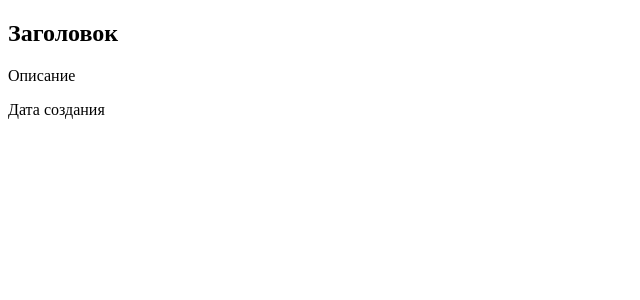
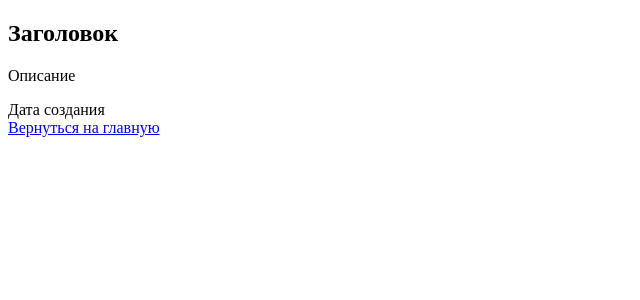
Before and after one commit to SergeyDedikov/test__ne-naprasno, a Next.js app: page /tasks/task in a window 1280 px wide. Shown: the top 300 px of the page, without its empty margins (0-640 px from the left). Built offline with nearby package versions, Linux system fonts and the light colour scheme.

Commit message:
feat: link for main page

```diff
--- a/src/pages/tasks/task.js
+++ b/src/pages/tasks/task.js
@@ -1,9 +1,16 @@
+import Link from "next/link";
+
 export default function Task() {
   return (
     <section>
       <h1>Заголовок</h1>
       <p>Описание</p>
       <data>Дата создания</data>
+      <nav>
+        <Link href="/">
+          <a>Вернуться на главную</a>
+        </Link>
+      </nav>
     </section>
   );
 }
```
